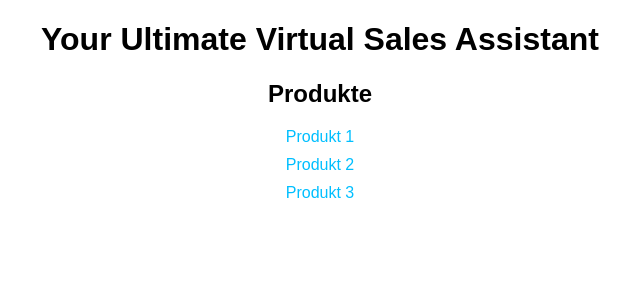
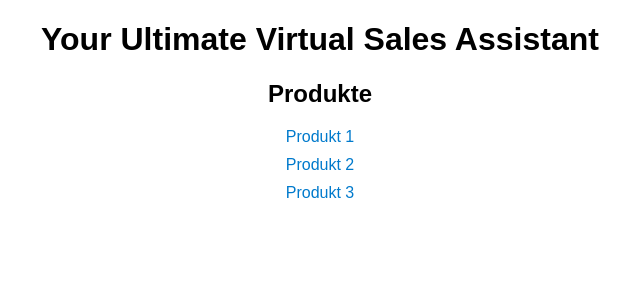
Before and after one commit to helpbringer6-ui/virtual-sales-assistant, a React (Create React App) app: page / in a window 1280 px wide. Shown: the top 300 px of the page, without its empty margins (320-960 px from the left). Built offline with nearby package versions, Linux system fonts and the light colour scheme; the HTML template or start-up script is replaced by a standard one.

Commit message:
Updated list item color for better accessibility

```diff
--- a/App.css
+++ b/App.css
@@ -12,7 +12,7 @@ ul {
 li {
   margin: 10px 0;
   cursor: pointer;
-  color: deepskyblue;
+  color: #007acc; /* Updated color for better accessibility */
 }
 
 li:hover {
```
